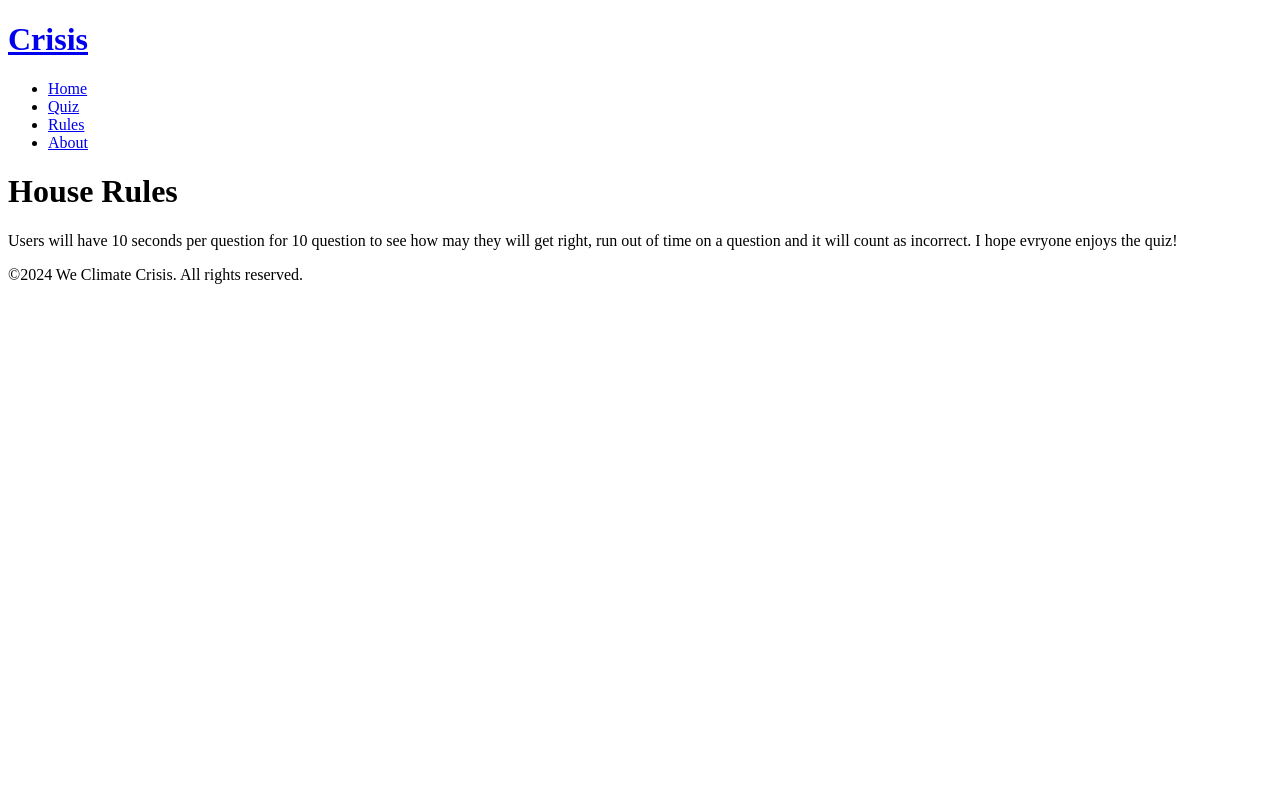
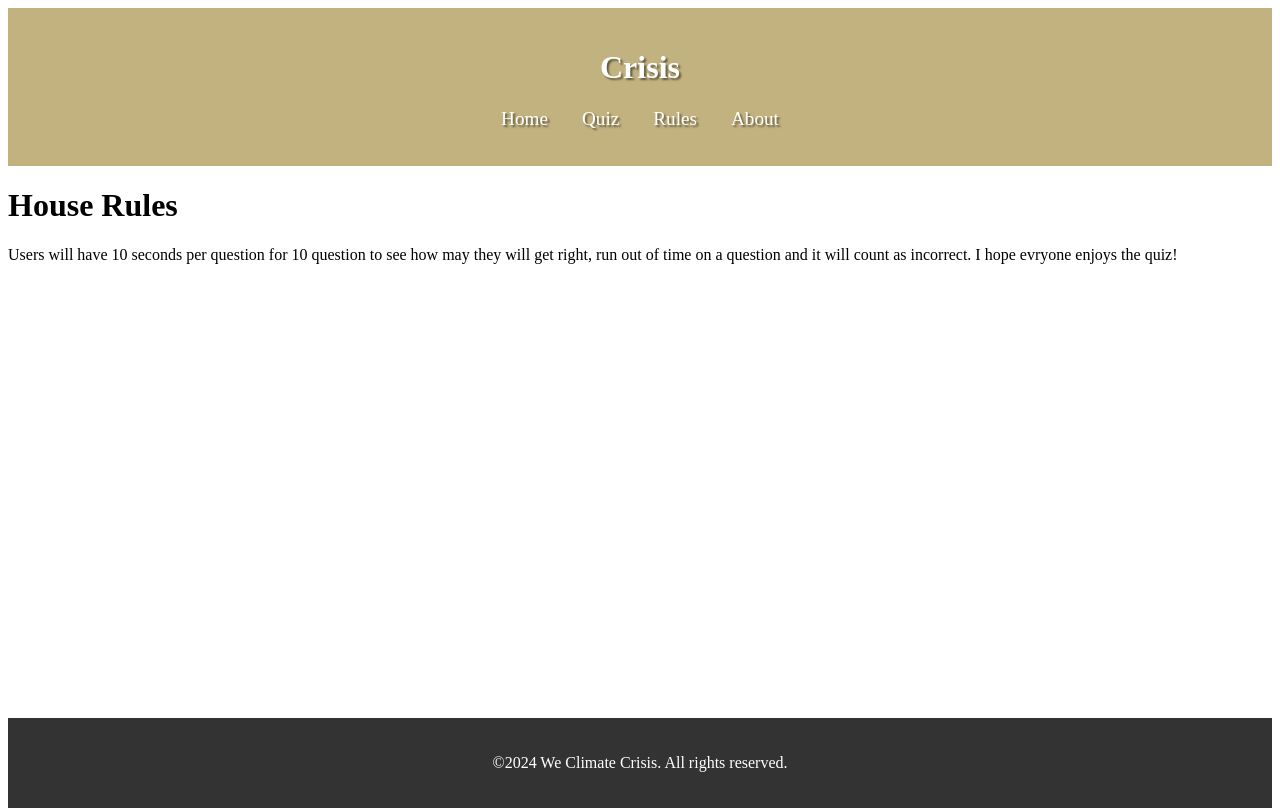
Before and after one commit to ben1998-hub/climate-crisis, a plain HTML site: page rules.html in a window 1280 px wide. Drawn offline with Linux system fonts and the light colour scheme.

Commit message:
Link css to rules

```diff
--- a/rules.html
+++ b/rules.html
@@ -5,6 +5,9 @@
     <meta charset="UTF-8">
     <meta name="viewport" content="width=device-width, initial-scale=1.0">
     <title>Document</title>
+    <link rel="stylesheet" href="assets/css/style.css">
+    <link rel="icon" href="assets/images/favicon.ico" type="image/favicon">
+</head>
 </head>
 
 <body>
```
